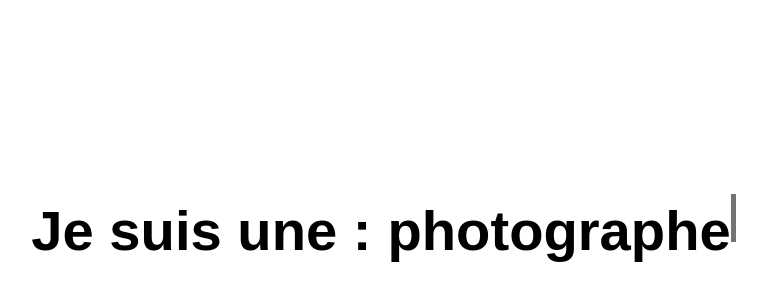
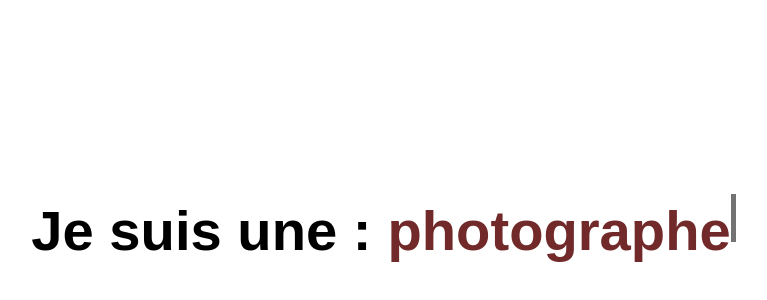
Before and after one commit to LaWass1864/Data, a plain HTML site: page text-anim/index.html in a window 1280 px wide. Shown: the part 178-478 px from the top of the page, without its empty margins (259-1026 px from the left). Drawn offline with Linux system fonts and the light colour scheme; a web font is replaced by a local one.

Commit message:
text anim ok

```diff
--- a/text-anim/style.css
+++ b/text-anim/style.css
@@ -25,6 +25,11 @@ body {
   right: -5px;
   animation: anim 0.8s linear infinite;
 }
+
+span {
+  color:rgb(113, 41, 41);
+}
+
 @keyframes anim {
   50% {
     opacity: 0.1;
```
